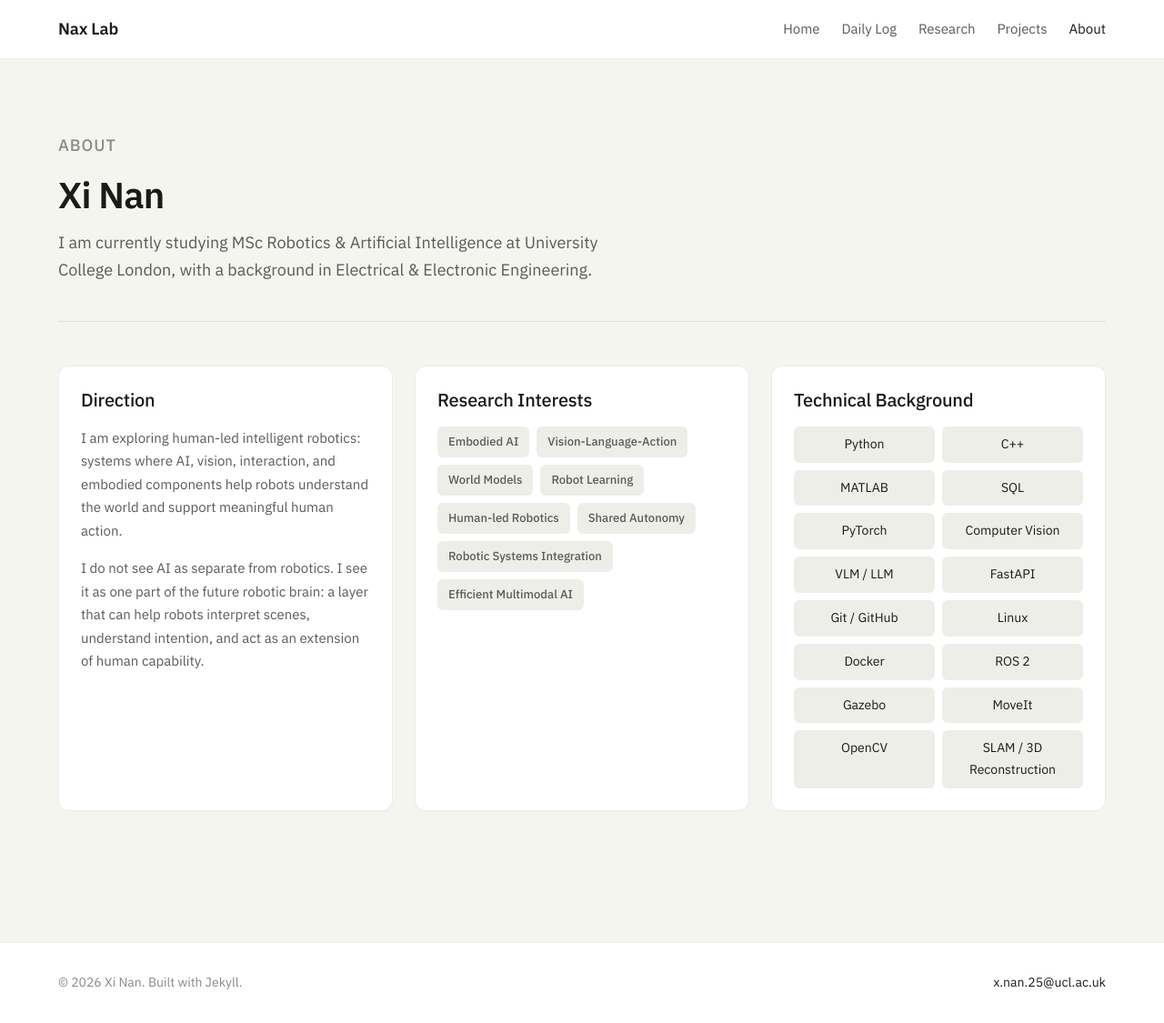
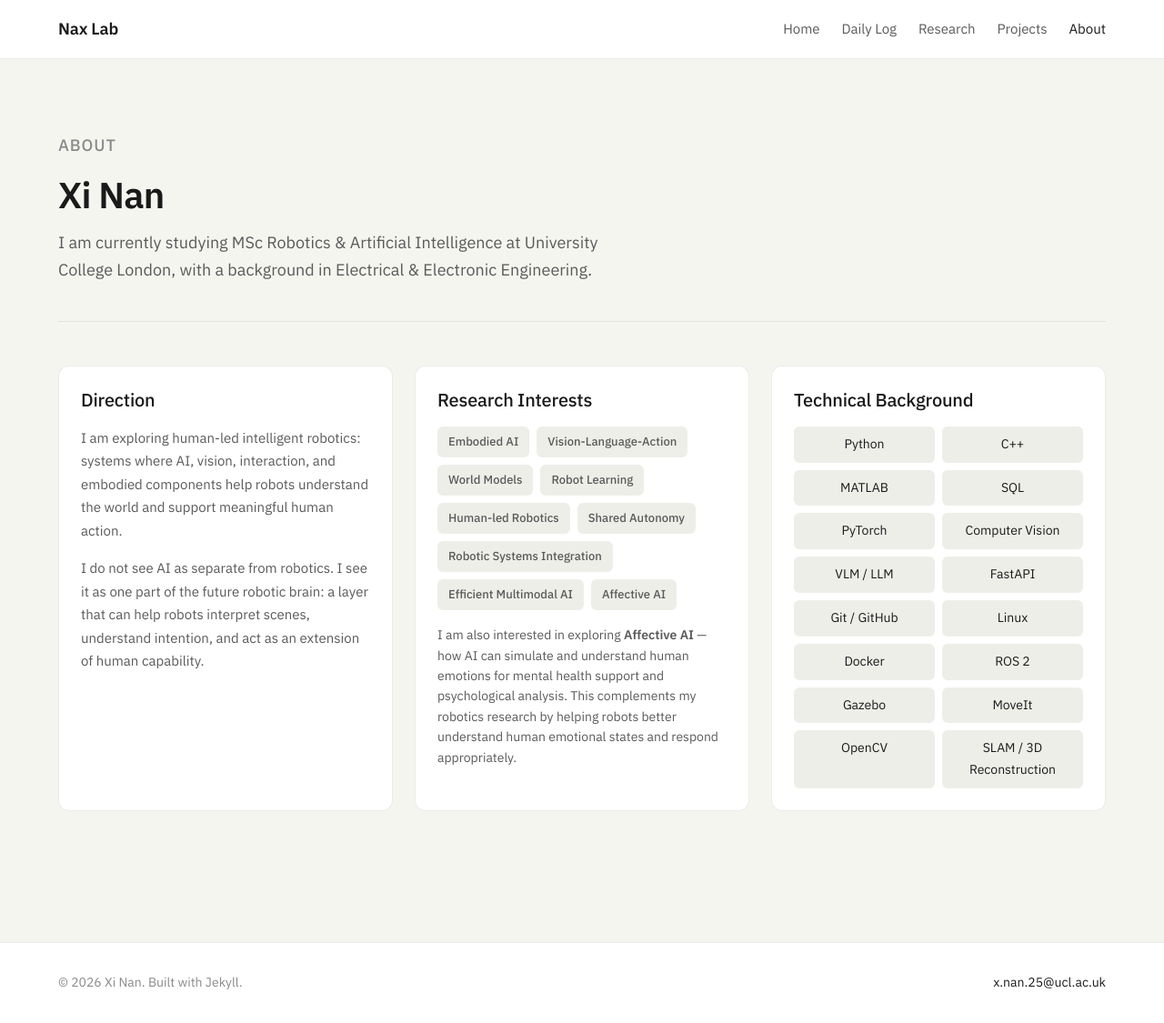
Before and after one commit to naxgotomakeit/naxgotomakeit.github.io, a Jekyll site: the page built from about.html, in a window 1280 px wide and 1125 px high. Shown: the whole window at 91% size. Built offline with Jekyll 4.4.1, drawn with Linux system fonts in a browser that asks for light colours.

Commit message:
Enhance about.html with Affective AI content
Added a new section discussing Affective AI and its relevance to mental health support.

```diff
--- a/about.html
+++ b/about.html
@@ -36,7 +36,13 @@ title: About
       <span>Shared Autonomy</span>
       <span>Robotic Systems Integration</span>
       <span>Efficient Multimodal AI</span>
+      <span>Affective AI</span>
     </div>
+    <p style="margin-top: 1rem; font-size: 0.875rem; line-height: 1.6;">
+      I am also interested in exploring <strong>Affective AI</strong> — how AI can simulate and understand human emotions
+      for mental health support and psychological analysis. This complements my robotics research by helping robots
+      better understand human emotional states and respond appropriately.
+    </p>
   </div>
 
   <div class="panel wide-panel">
```
